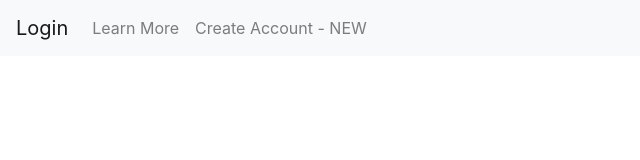
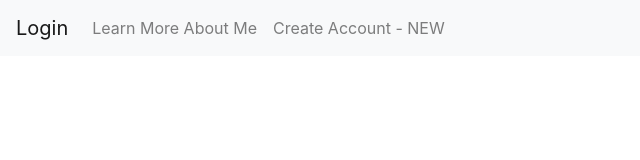
Before and after one commit to innessaschwartz/personal-blog, an Angular app: page / in a window 1280 px wide. Shown: the top 160 px of the page, without its empty margins (0-640 px from the left). Built offline with nearby package versions, Linux system fonts and the light colour scheme.

Commit message:
Added header to Learn More About Me

```diff
--- a/src/app/header/header.component.html
+++ b/src/app/header/header.component.html
@@ -6,7 +6,7 @@
   <div class="collapse navbar-collapse" id="navbarNav">
     <ul class="navbar-nav">
       <li class="nav-item">
-        <a class="nav-link" href="#">Learn More</a>
+        <a class="nav-link" href="#">Learn More About Me</a>
       </li>
       <li class="nav-item">
         <a class="nav-link" href="#">Create Account - NEW</a>
```
